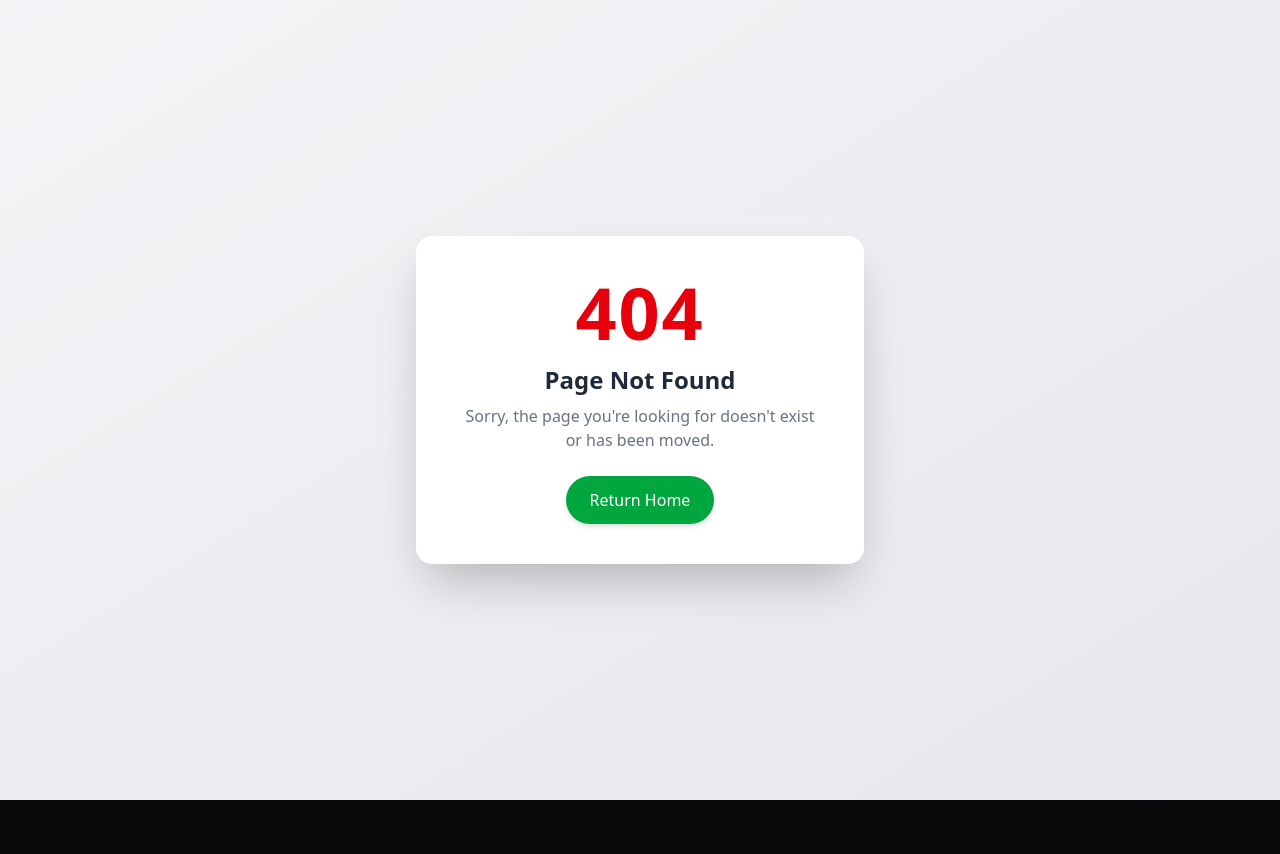
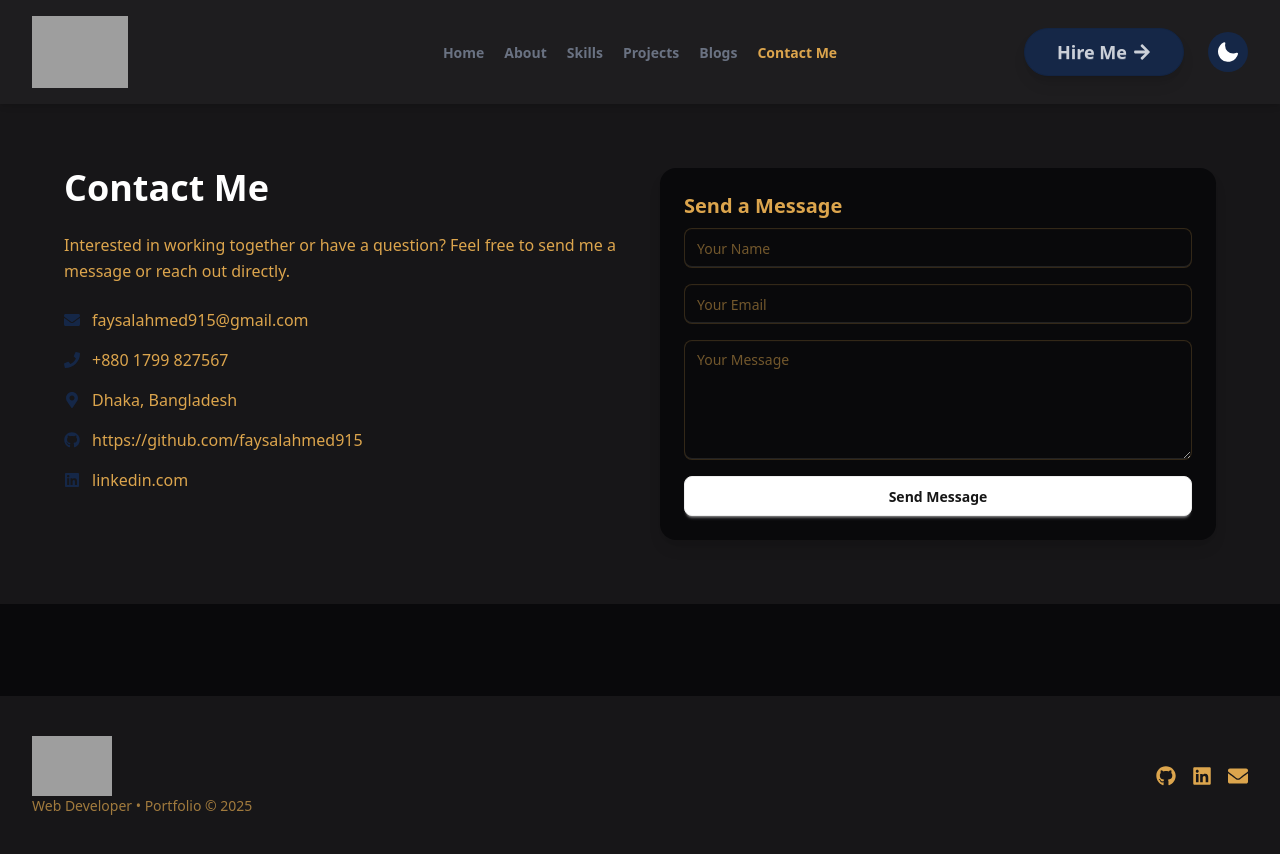
Before and after one commit to faysalahmed915/Portfolio-Faysal-Ahmed, a React (Vite) app: page /contactMe in a window 1280 px wide. Before the commit this address had no page. Before the commit the page ends 800 px from the top, so only its background shows below. Built offline with nearby package versions, Linux system fonts and the light colour scheme; grey boxes are pictures that could not be loaded.

Commit message:
contact Me page added.

```diff
--- /dev/null
+++ b/src/Pages/Contact/ContactMe.jsx
@@ -0,0 +1,90 @@
+import React from "react";
+import { motion } from "framer-motion";
+import { FaEnvelope, FaGithub, FaLinkedin, FaMapMarkerAlt, FaPhone } from "react-icons/fa";
+
+const ContactMe = () => {
+  return (
+    <section id="contact" className="py-16 px-4 md:px-8 bg-base-200 text-base-content">
+      <div className="max-w-6xl mx-auto grid md:grid-cols-2 gap-10 items-start">
+
+        {/* Left: Info */}
+        <motion.div
+          initial={{ opacity: 0, x: -40 }}
+          animate={{ opacity: 1, x: 0 }}
+          transition={{ duration: 0.5 }}
+        >
+          <h2 className="text-4xl font-bold text-primary mb-6">Contact Me</h2>
+          <p className="mb-6 text-base leading-relaxed">
+            Interested in working together or have a question? Feel free to send me a message or reach out directly.
+          </p>
+
+          <ul className="space-y-4 text-base">
+            <li className="flex items-center gap-3">
+              <FaEnvelope className="text-secondary" />
+              <a href="mailto:your@email.com" className="hover:underline">
+                faysalahmed915@gmail.com
+              </a>
+            </li>
+            <li className="flex items-center gap-3">
+              <FaPhone className="text-secondary" />
+              <span>+880 1799 827567</span>
+            </li>
+            <li className="flex items-center gap-3">
+              <FaMapMarkerAlt className="text-secondary" />
+              <span>Dhaka, Bangladesh</span>
+            </li>
+            <li className="flex items-center gap-3">
+              <FaGithub className="text-secondary" />
+              <a href="https://github.com/yourusername" target="_blank" rel="noopener noreferrer" className="hover:underline">
+                https://github.com/faysalahmed915
+              </a>
+            </li>
+            <li className="flex items-center gap-3">
+              <FaLinkedin className="text-secondary" />
+              <a href="https://linkedin.com/in/yourusername" target="_blank" rel="noopener noreferrer" className="hover:underline">
+                linkedin.com
+              </a>
+            </li>
+          </ul>
+        </motion.div>
+
+        {/* Right: Form */}
+        <motion.form
+          initial={{ opacity: 0, x: 40 }}
+          animate={{ opacity: 1, x: 0 }}
+          transition={{ duration: 0.5 }}
+          className="bg-base-100 p-6 rounded-2xl shadow-lg space-y-4"
+          onSubmit={(e) => {
+            e.preventDefault();
+            alert("Message sent! (functionality not connected)");
+          }}
+        >
+          <h3 className="text-xl font-semibold mb-2">Send a Message</h3>
+
+          <input
+            type="text"
+            placeholder="Your Name"
+            className="input input-bordered w-full"
+            required
+          />
+          <input
+            type="email"
+            placeholder="Your Email"
+            className="input input-bordered w-full"
+            required
+          />
+          <textarea
+            placeholder="Your Message"
+            className="textarea textarea-bordered w-full min-h-[120px]"
+            required
+          />
+          <button type="submit" className="btn btn-primary w-full">
+            Send Message
+          </button>
+        </motion.form>
+      </div>
+    </section>
+  );
+};
+
+export default ContactMe;
--- a/src/Router/Router.jsx
+++ b/src/Router/Router.jsx
@@ -8,6 +8,7 @@ import Projects from "../Pages/Projects/Projects";
 import ProjectDetails from "../Pages/Projects/ProjectDetails.jsx";
 import Skills from "../Pages/Skills/Skills.jsx";
 import About from "../Pages/About/About.jsx";
+import ContactMe from "../Pages/Contact/ContactMe.jsx";
 
 
 export const Router = createBrowserRouter([
@@ -45,6 +46,10 @@ export const Router = createBrowserRouter([
             {
                 path: "/projectDetails/:id",
                 Component: ProjectDetails,
+            },
+            {
+                path: "/contactMe",
+                Component: ContactMe,
             }
         ]
     }
--- a/src/components/Footer/Footer.jsx
+++ b/src/components/Footer/Footer.jsx
@@ -24,7 +24,7 @@ const Footer = () => {
                         <a href="https://linkedin.com/in/your-linkedin" target="_blank" rel="noopener noreferrer" className="hover:text-primary transition">
                             <FaLinkedin />
                         </a>
-                        <Link to='/about' className="hover:text-primary transition">
+                        <Link to='/contactMe' className="hover:text-primary transition">
                             <FaEnvelope />
                         </Link>
                     </div>
--- a/src/components/Navbar/Navbar.jsx
+++ b/src/components/Navbar/Navbar.jsx
@@ -22,6 +22,8 @@ const Navbar = () => {
             <NavLink to="/projects" className={({ isActive }) => isActive ? "text-base-content font-bold" : "font-bold"}>Projects</NavLink>
 
             <NavLink to="/blogs" className={({ isActive }) => isActive ? "text-base-content font-bold" : "font-bold"}>Blogs</NavLink>
+
+            <NavLink to="/contactMe" className={({ isActive }) => isActive ? "text-base-content font-bold" : "font-bold"}>Contact Me</NavLink>
         </>
     );
 
```
